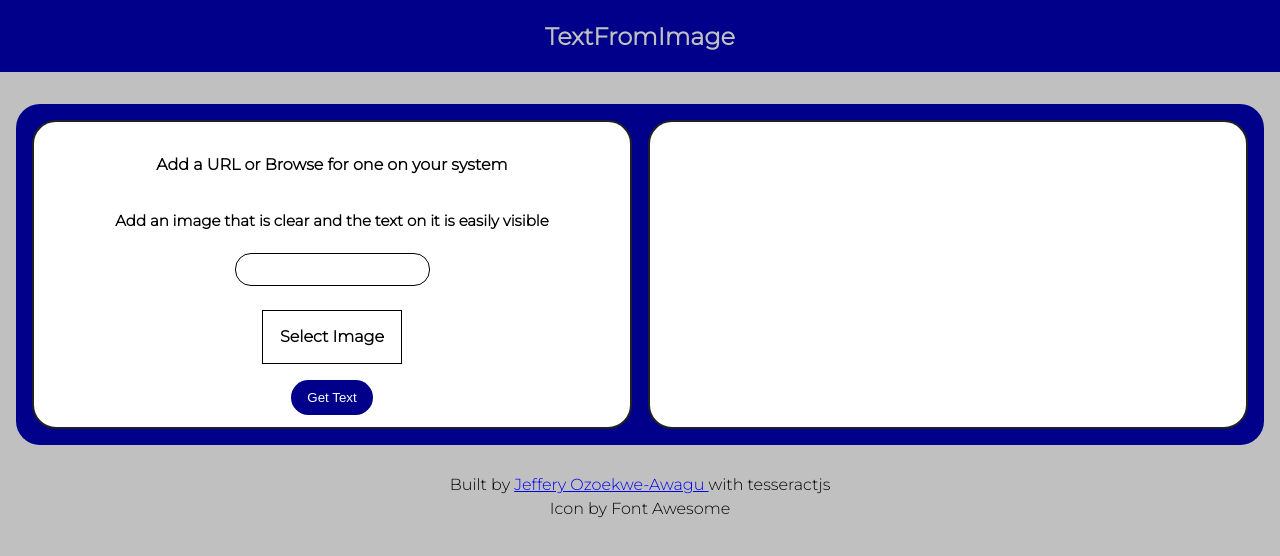
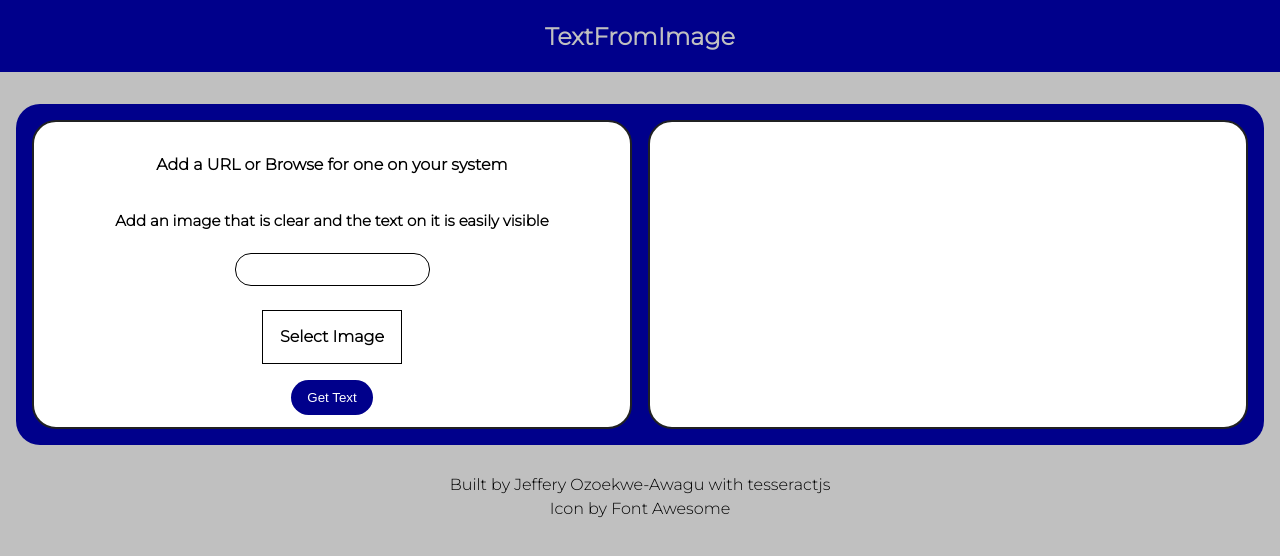
Before and after one commit to Jeffawe/TextFromImage, a React (Create React App) app: page / in a window 1280 px wide. Shown: the top 556 px of the page. Built offline with nearby package versions, Linux system fonts and the light colour scheme.

Commit message:
Update App.tsx

```diff
--- a/src/App.tsx
+++ b/src/App.tsx
@@ -12,14 +12,6 @@ const App: React.FC = () => {
   const SetImage = (event: any) => {
     setimg(event.target.value)
   }
-
-  const pCursor = {
-    cursor: 'pointer',
-  };
-
-  const pNone = {
-    cursor: 'pointer',
-  };
 
   const handleImage = (e: any) => {
     setimg(URL.createObjectURL(e.target.files[0]));
@@ -81,7 +73,7 @@ const App: React.FC = () => {
         </div>
       </div>
       <footer>
-          <p style={pNone}>Built by <a href="https://www.jeffawe.com" style={pCursor}> Jeffery Ozoekwe-Awagu </a> with tesseractjs</p>
+          <p className='footer_text'>Built by <a href="https://www.jeffawe.com" className='hoverEffect'> Jeffery Ozoekwe-Awagu </a> with tesseractjs</p>
           <p>Icon by Font Awesome</p>
         </footer>
     </div>
```
